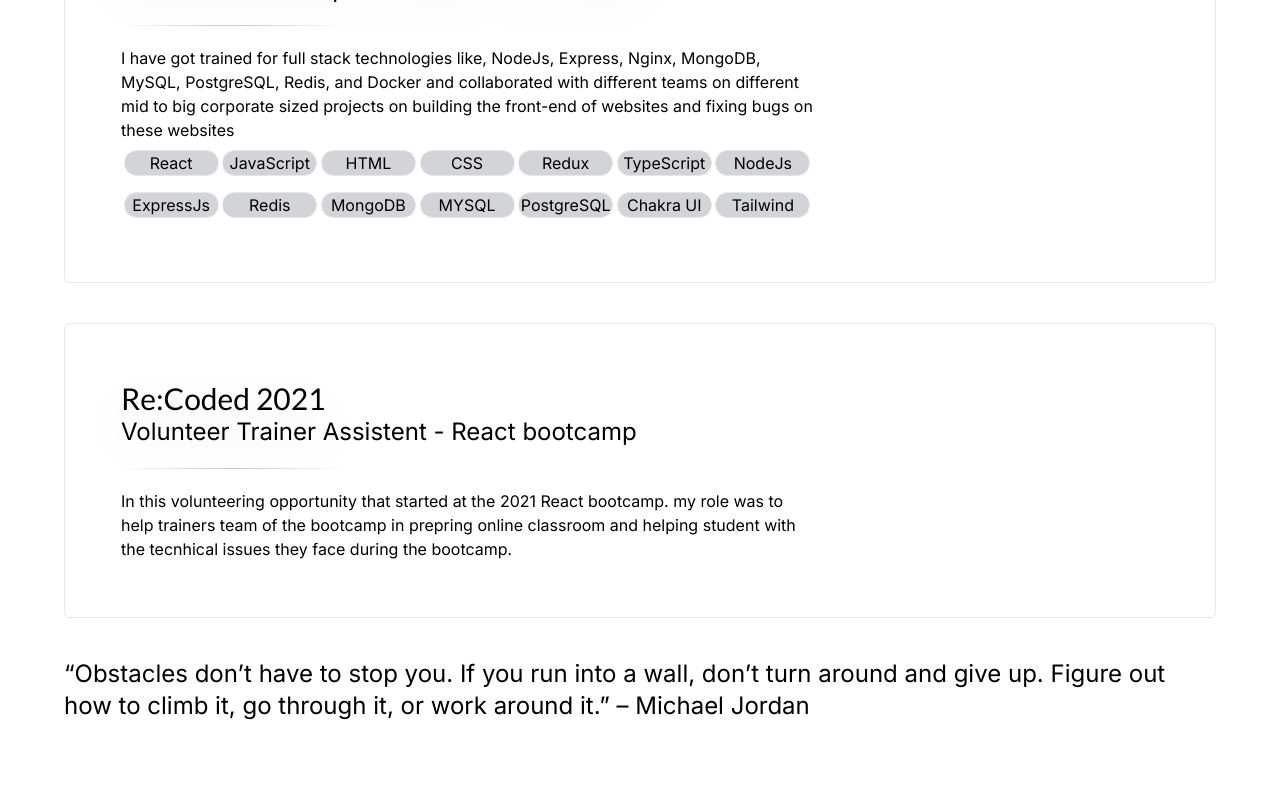
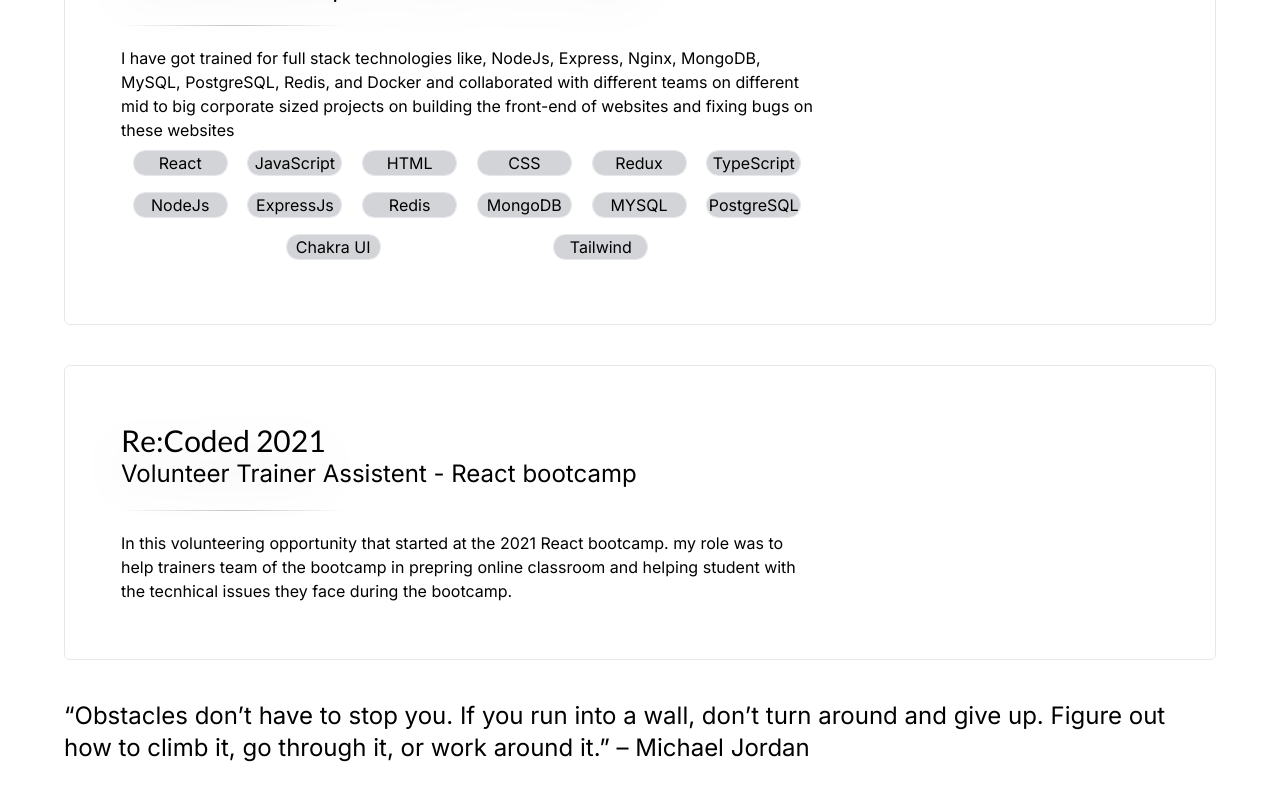
Before and after one commit to mahmodlte/mah-codes, a Next.js app: page / in a window 1280 px wide. Shown: the part 1084-1884 px from the top of the page. Built offline with nearby package versions, Linux system fonts and the light colour scheme.

Commit message:
changed margin for the badge

```diff
--- a/components/Badge.jsx
+++ b/components/Badge.jsx
@@ -2,7 +2,7 @@ import React from "react";
 
 const Badge = ({ title }) => {
   return (
-    <div className="select-none mx-[1px] antialiased hover:bg-teal-500 hover:text-carmine hover:transition-all duration-500 max-w-[95px] my-2 w-full text-center dark:text-teal-400 bg-slate-800 rounded-xl bg-clip-padding backdrop-filter backdrop-blur-sm bg-opacity-20 border dark:border-teal-500">
+    <div className="select-none mx-2 antialiased hover:bg-teal-500 hover:text-carmine hover:transition-all duration-500 max-w-[95px] my-2 w-full text-center dark:text-teal-400 hover:dark:text-carmine bg-slate-800 rounded-xl bg-clip-padding backdrop-filter backdrop-blur-sm bg-opacity-20 border dark:border-teal-500">
       {title}
     </div>
   );
```
